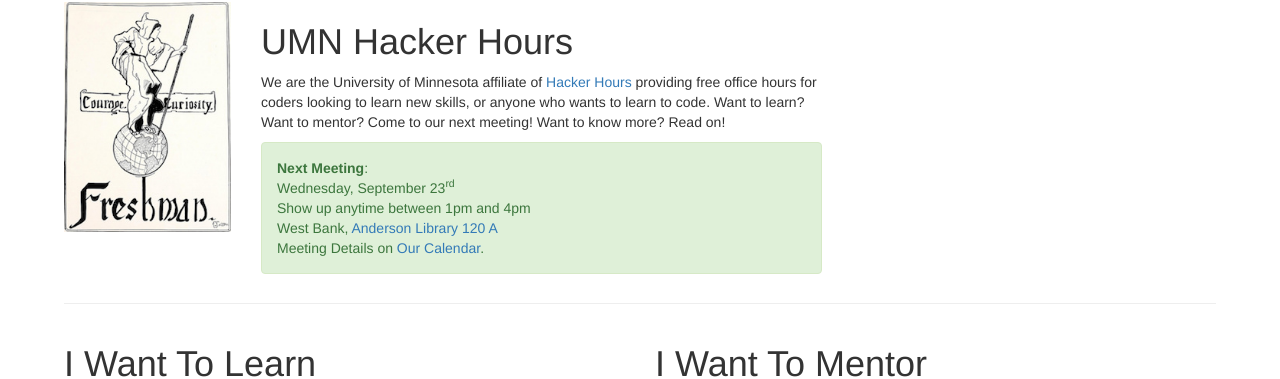
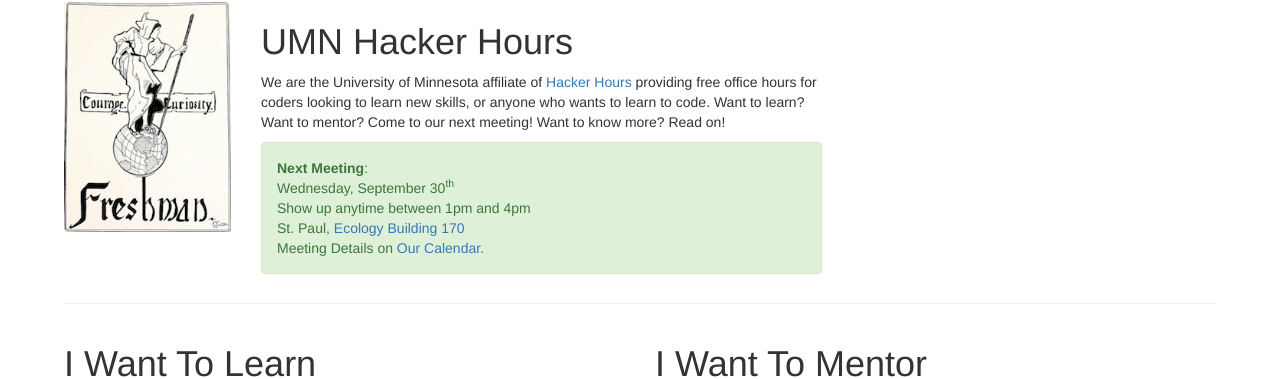
Before and after one commit to umnhackerhours/umnhackerhours.github.io, a Jekyll site: the page built from index.markdown, in a window 1280 px wide. Shown: the part 102-481 px from the top of the page. Built offline with Jekyll 4.4.1, drawn with Linux system fonts in a browser that asks for light colours.

Commit message:
Meeting details for 9/30

```diff
--- a/index.markdown
+++ b/index.markdown
@@ -13,9 +13,9 @@ description: Home
       <div class="alert alert-success" role="alert">
         <a class="anchor" id="next_meeting"></a>
         <strong>Next Meeting</strong>:<br />
-        Wednesday, September 23<sup>rd</sup><br />
+        Wednesday, September 30<sup>th</sup><br />
         Show up anytime between 1pm and 4pm<br />
-        West Bank, <a href="http://campusmaps.umn.edu/tc/building/AnderLib/">Anderson Library 120 A</a><br />
+        St. Paul, <a href="http://campusmaps.umn.edu/tc/building/Ecology/">Ecology Building 170</a><br />
         Meeting Details on <a href="https://www.google.com/calendar/embed?src=umn.edu_ii9odmho4m63bsq19879mu0iis%40group.calendar.google.com&ctz=America/Chicago">Our Calendar</a>.
       </div>
     </div>
```
